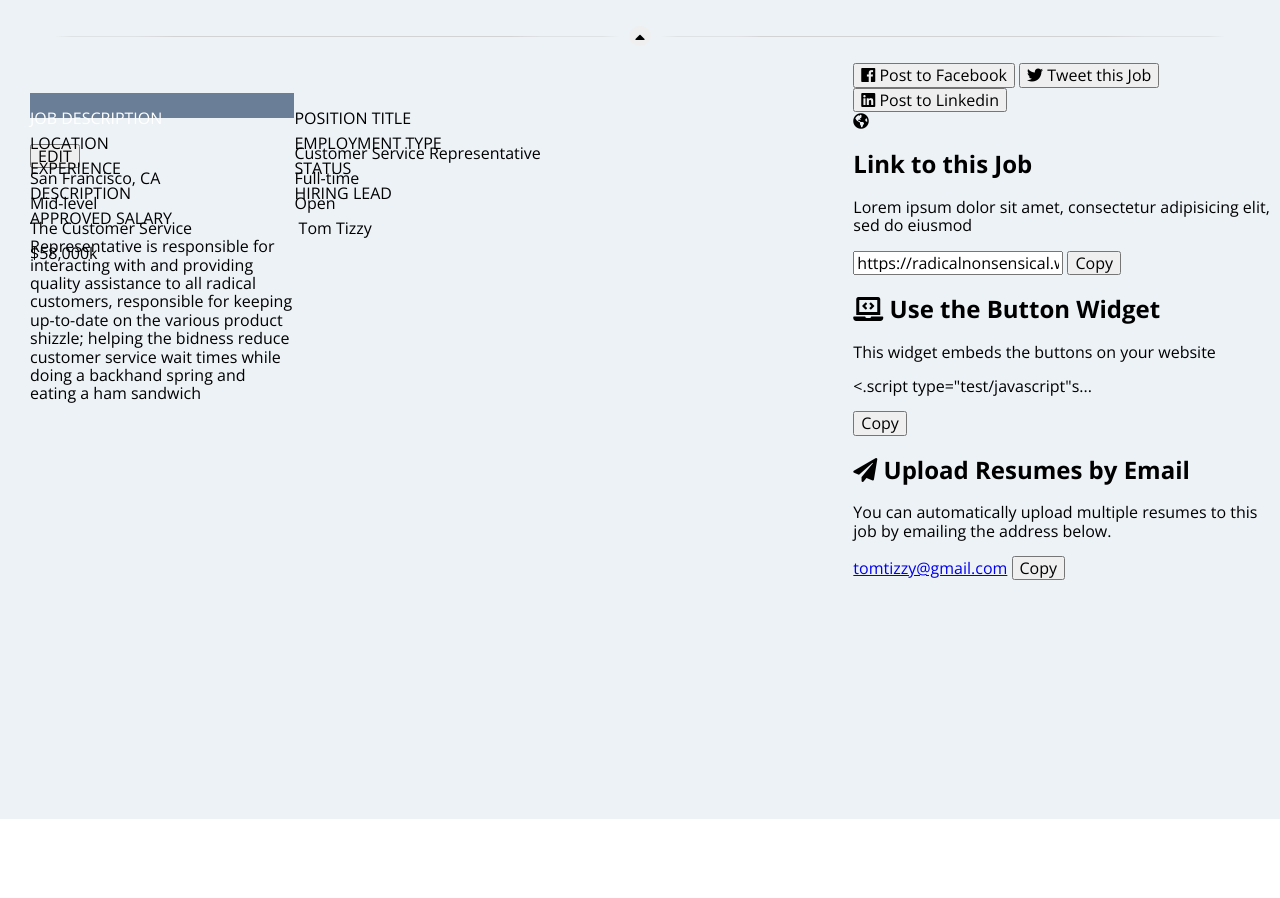
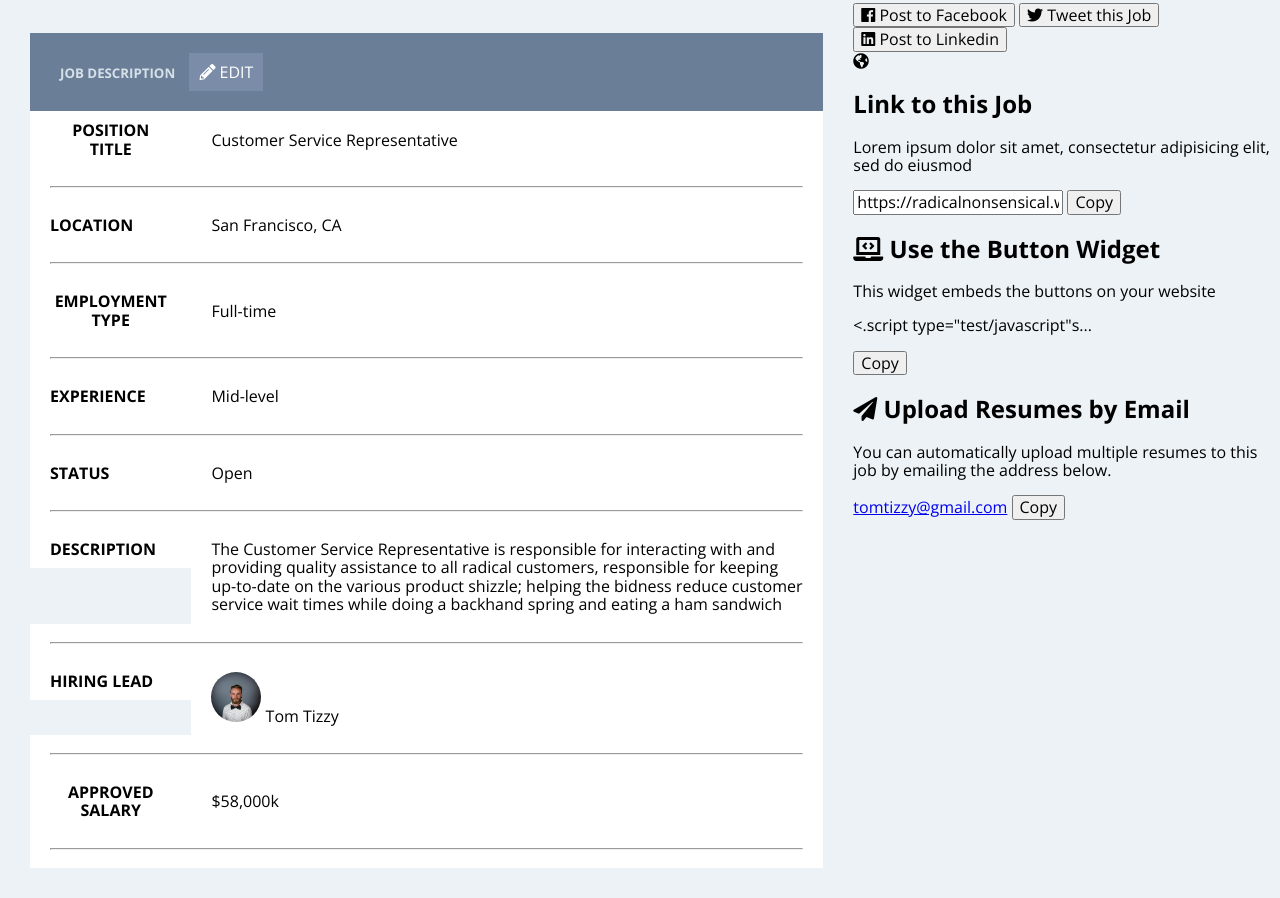
Before and after one commit to SiimonStark/jp-comp-challenge-2, a plain HTML site: page index.html in a window 1280 px wide. Shown: the part 692-1590 px from the top of the page. Before the commit the page ends 1511 px from the top, so only its background shows below. Drawn offline with nearby package versions, Linux system fonts and the light colour scheme.

Commit message:
bout to hop on plane, style on the table

```diff
--- a/index.html
+++ b/index.html
@@ -110,6 +110,7 @@
 			<i id="add-cal" class="search-icon fas fa-calendar-plus"></i>
 			<i id="apps" class="search-icon fas fa-th"></i>
 		</section>
+		<div class="header-bottom">
 			<section class="mid-head">
 				<article class="head-text">
 					<h1>Customer Service Representative</h1>
@@ -119,10 +120,11 @@
 						<a href="">Preview this post</a>
 					</p>
 				</article>
+			</section>
 				<section class="buttons">
 					<button class="open" onclick="turnGreen()">
 						<i id="open-green" class="fas fa-circle"></i>
-					OPEN
+						<span id="txt-open">OPEN</span>
 					</button>
 					<button class="btn-circle">
 						<i class="btn-icon fas fa-bookmark"></i>
@@ -134,7 +136,6 @@
 						<i class="btn-icon fas fa-trash-alt"></i>
 					</button>
 				</section>
-		</section>
 			<section class="tabs">
 				<p class="tab--text click">SUMMARY</p>
 				<p class="tab--text click">APPLICATIONS</p>
@@ -144,6 +145,7 @@
 				<p class="tab--text click">BROADCAST</p>
 				<p class="tab--text click">NOTIFICATIONS</p>
 			</section>
+		</div>
 	</header>
 	<section class="graphs">
 		<article class="circle">
@@ -170,47 +172,92 @@
 		<!-- ========================= -->
 	</section>
 	<section class="bottom">
-		<div class="pseudo-table">
-			<div class="t-head">
-				<p class="t-title">JOB DESCRIPTION</p>
-				<button class="t-btn">EDIT</button>
-			</div>
-			<div class="r-1">
-				<p class="t-name">POSITION TITLE</p>
-				<p class="t-detail">Customer Service Representative</p>
-			</div>
-			<div class="r-2">
-				<p class="t-name">LOCATION</p>
-				<p class="t-detail">San Francisco, CA</p>
-			</div>
-			<div class="r-3">
-				<p class="t-name">EMPLOYMENT TYPE</p>
-				<p class="t-detail">Full-time</p>
-			</div>
-			<div class="r-4">
-				<p class="t-name">EXPERIENCE</p>
-				<p class="t-detail">Mid-level</p>
-			</div>
-			<div class="r-5">
-				<p class="t-name">STATUS</p>
-				<p class="t-detail">Open</p>
-			</div>
-			<div class="r-6">
-				<p class="t-name">DESCRIPTION</p>
-				<p class="t-detail">The Customer Service Representative is responsible for interacting with and providing quality assistance to all radical customers, responsible for keeping up-to-date on the various product shizzle; helping the bidness reduce customer service wait times while doing a backhand spring and eating a ham sandwich</p>
-			</div>
-			<div class="r-7">
-				<p class="t-name">HIRING LEAD</p>
-				<p class="t-detail">
-					<img src="">
+		<table>
+			<tr>
+				<th class="t-title" colspan="2">
+					<h5 class="t-header">JOB DESCRIPTION</h5>
+					<button class="t-edit">
+						<i class="fas fa-pencil-alt"></i>
+						EDIT
+					</button>
+				</th>
+			</tr>
+			<tr>
+				<th class="t-name">POSITION TITLE</th>
+				<td class="t-detail">Customer Service Representative</td>
+			</tr>
+			<tr>
+				<td class="t-hr" colspan="2">
+					<hr class="t-line">
+				</td>
+			</tr>
+			<tr>
+				<th class="t-name">LOCATION</th>
+				<td class="t-detail">San Francisco, CA</td>
+			</tr>
+			<tr>
+				<td class="t-hr" colspan="2">
+					<hr class="t-line">
+				</td>
+			</tr>
+			<tr>
+				<th class="t-name">EMPLOYMENT TYPE</th>
+				<td class="t-detail">Full-time</td>
+			</tr>
+			<tr>
+				<td class="t-hr" colspan="2">
+					<hr class="t-line">
+				</td>
+			</tr>
+			<tr>
+				<th class="t-name">EXPERIENCE</th>
+				<td class="t-detail">Mid-level</td>
+			</tr>
+			<tr>
+				<td class="t-hr" colspan="2">
+					<hr class="t-line">
+				</td>
+			</tr>
+			<tr>
+				<th class="t-name">STATUS</th>
+				<td class="t-detail">Open</td>
+			</tr>
+			<tr>
+				<td class="t-hr" colspan="2">
+					<hr class="t-line">
+				</td>
+			</tr>
+			<tr>
+				<th class="t-name">DESCRIPTION</th>
+				<td class="t-detail">The Customer Service Representative is responsible for interacting with and providing quality assistance to all radical customers, responsible for keeping up-to-date on the various product shizzle; helping the bidness reduce customer service wait times while doing a backhand spring and eating a ham sandwich</td>
+			</tr>
+			<tr>
+				<td class="t-hr" colspan="2">
+					<hr class="t-line">
+				</td>
+			</tr>
+			<tr>
+				<th class="t-name">HIRING LEAD</th>
+				<td class="t-detail">
+					<img class="t-img" src="resources/static-comp-image.jpg">
 					Tom Tizzy
-				</p>
-			</div>
-			<div class="r-8">
-				<p class="t-name">APPROVED SALARY</p>
-				<p class="t-detail">$58,000k</p>
-			</div>
-		</div>
+				</td>
+			</tr>
+			<tr>
+				<td class="t-hr" colspan="2">
+					<hr class="t-line">
+				</td>
+			</tr>
+			<tr>
+				<th class="t-name">APPROVED SALARY</th>
+				<td class="t-detail">$58,000k</td>
+			</tr>
+			<tr>
+				<td class="t-hr" colspan="2">
+					<hr class="t-line">
+				</td>
+			</tr>
+		</table>
 	</section>
 	<footer>
 		<aside class="social">
--- a/scripts.js
+++ b/scripts.js
@@ -10,5 +10,8 @@ function closeSlideMenu() {
 }
 
 function turnGreen() {
-	document.getElementById('open-green').style.color = '#75cb21';
+	var open = document.getElementById('open-green').style.color = '#75cb21';
+	if (open === clicked()) {
+		console.log('almost working');
+	}
 }
--- a/styles.css
+++ b/styles.css
@@ -5,7 +5,7 @@
 .container {
 	display: grid;
 	grid-template-columns:  1fr 1fr 1fr;
-	grid-template-rows: 1fr 2fr 3fr;
+	grid-auto-rows: auto;
 	grid-template-areas:
 	"header header header"
 	"graphs graphs graphs"
@@ -67,7 +67,17 @@ header {
 	background-color: #00a4ff;
 }
 
+.header-bottom {
+	display: grid;
+	grid-auto-columns: auto;
+	grid-auto-rows: auto;
+	grid-template-areas:
+	"Big-txt Buttons"
+	"tabs tabs";
+}
+
 .mid-head {
+	grid-area: Big-txt;
 	display: flex;
 	flex-direction: row;
 	justify-content: space-between;
@@ -83,7 +93,11 @@ header {
 }
 
 .buttons {
+	grid-area: Buttons;
 	margin-right: 5%;
+	display: flex;
+	align-items: center;
+	justify-content: center;
 }
 
 .open {
@@ -91,6 +105,8 @@ header {
 	background-color: #fefefe;
 	color: #9b9fab;
 	border-radius: 100px;
+	overflow: none;
+	font-size: 1vw;
 }
 
 .btn-circle {
@@ -98,15 +114,18 @@ header {
 	border-color: #e8e8ea;
 }
 
+
 .btn-icon {
 	color: #9b9fab;
 }
 
 .tabs {
+	grid-area: tabs;
 	overflow: scroll;
 	display: flex;
 	flex-direction: row;
-	align-items: center;
+	align-items: flex-end;
+
 }
 
 .tab--text {
@@ -308,30 +327,47 @@ span, .line-up {
 	grid-area: bottom;
 }
 
-.pseudo-table {
+table {
+	border-collapse: collapse;
 	margin: 30px;
-	display: grid;
-	grid-template-columns: 1fr 2fr;
-	grid-auto-rows: 25px;
-	grid-template-areas:
-	"t-head t-head"
-	"r-1 r-1"
-	"r-2 r-2"
-	"r-3 r-3"
-	"r-4 r-4"
-	"r-5 r-5"
-	"r-6 r-6"
-	"r-7 r-7"
-	"r-8 r-8";
-}
-
-.t-head {
-	background-color: #6a7e97;
-	color: white;
 }
 
 .t-title {
+	background-color: #6a7e97;
+	text-align: left;
+	padding: 20px;
+}
 
+.t-header {
+	margin: 0;
+	display: inline-block;
+	color: #d5e0e8;
+	padding: 10px;
+}
+
+.t-edit {
+	background-color: #7a8ca8;
+	color: white;
+	border: 0;
+	padding: 10px;
+}
+
+.t-name,
+.t-detail,
+.t-hr {
+	background-color: white;
+	padding: 10px 20px;
+	vertical-align: center;
+}
+
+.t-name {
+	display: flex;
+	justify-content: flex-start;
+}
+
+.t-img {
+	border-radius: 100%;
+	width: 50px;
 }
 /*==========Footer Section============*/
 footer {
```
Lines whose indentation alone changed are shown as unchanged.
